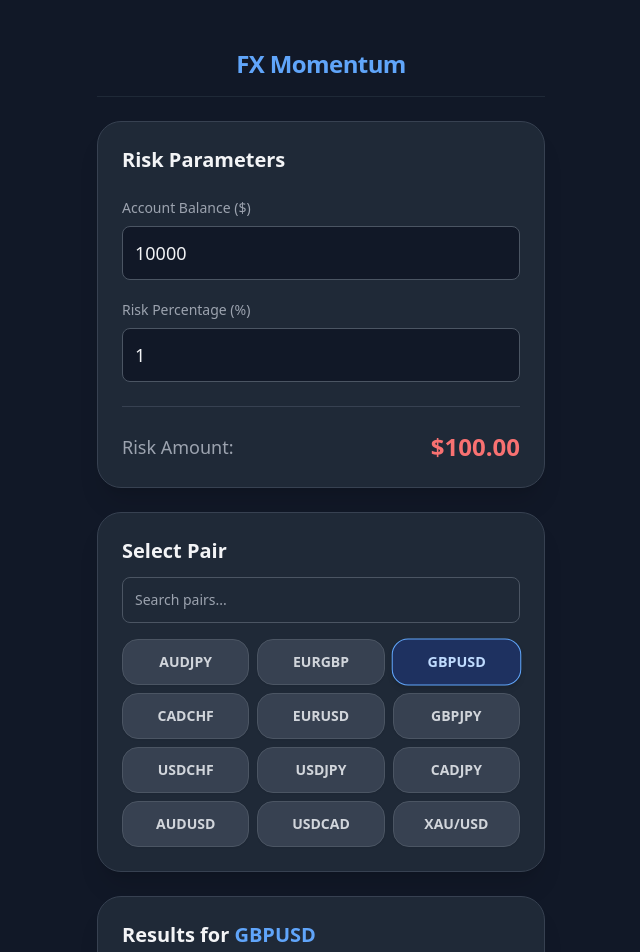
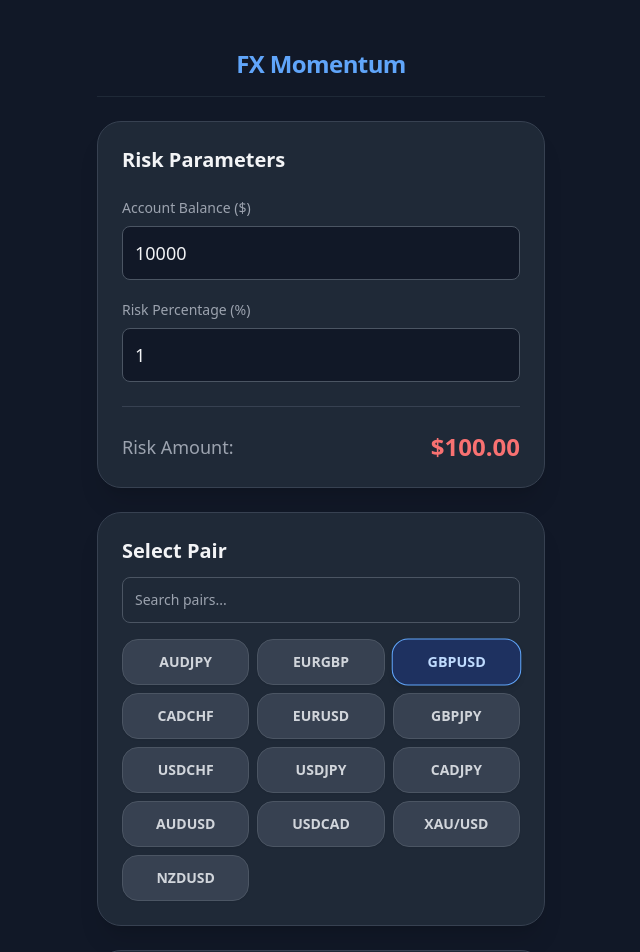
Before and after one commit to Sushincm/forex-pip-calculator, a React (Vite) app: page / in a window 1280 px wide. Shown: the top 952 px of the page, without its empty margins (319-959 px from the left). Built offline with nearby package versions, Linux system fonts and the light colour scheme.

Commit message:
Add NZDUSD to currency pairs

```diff
--- a/src/constants.js
+++ b/src/constants.js
@@ -1,8 +1,8 @@
-// Core constants and configurations
+  // Core constants and configurations
 
 export const PAIRS = [
   'AUDJPY', 'EURGBP', 'GBPUSD', 'CADCHF', 'EURUSD', 'GBPJPY',
-  'USDCHF', 'USDJPY', 'CADJPY', 'AUDUSD', 'USDCAD', 'GOLDUSD'
+  'USDCHF', 'USDJPY', 'CADJPY', 'AUDUSD', 'USDCAD', 'GOLDUSD', 'NZDUSD'
 ];
 
 export const PIP_VALUES = {
@@ -10,6 +10,7 @@ export const PIP_VALUES = {
   EURUSD: 10,
   GBPUSD: 10,
   AUDUSD: 10,
+  NZDUSD: 10,
   GOLDUSD: 10, // $10 per pip (actually 300 points = 30 pips, so 30 * 10 = $300 risk per standard lot)
 
   // Non-USD/Cross pairs (estimated based on average conversion rates)
```
